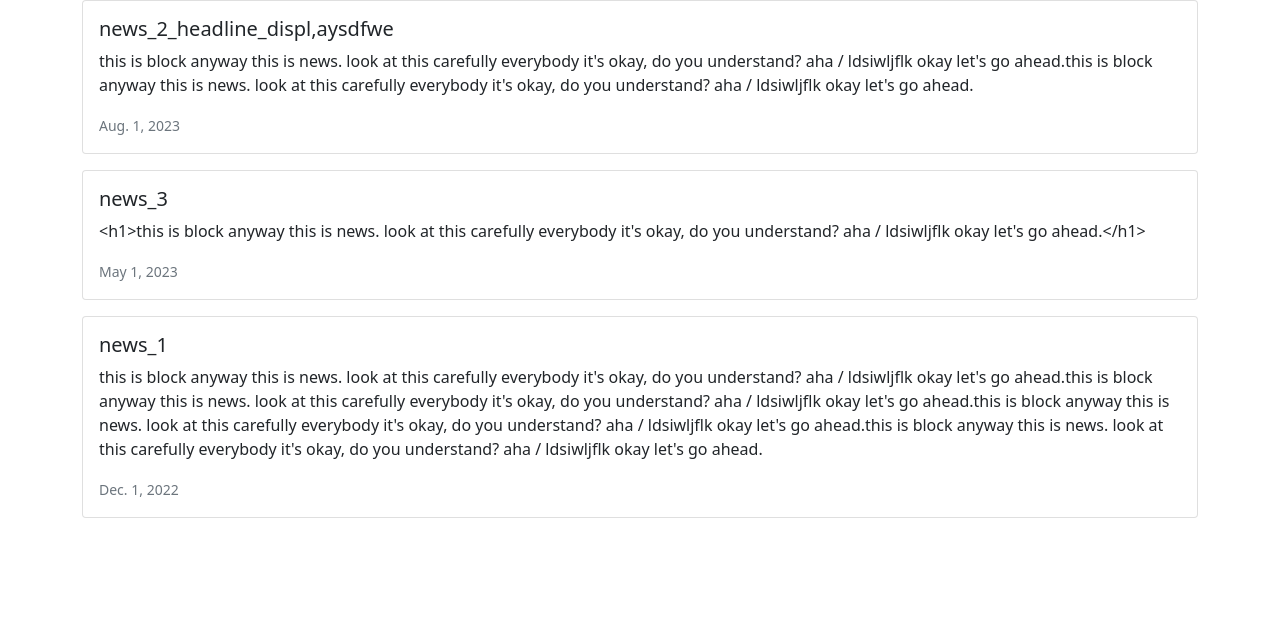
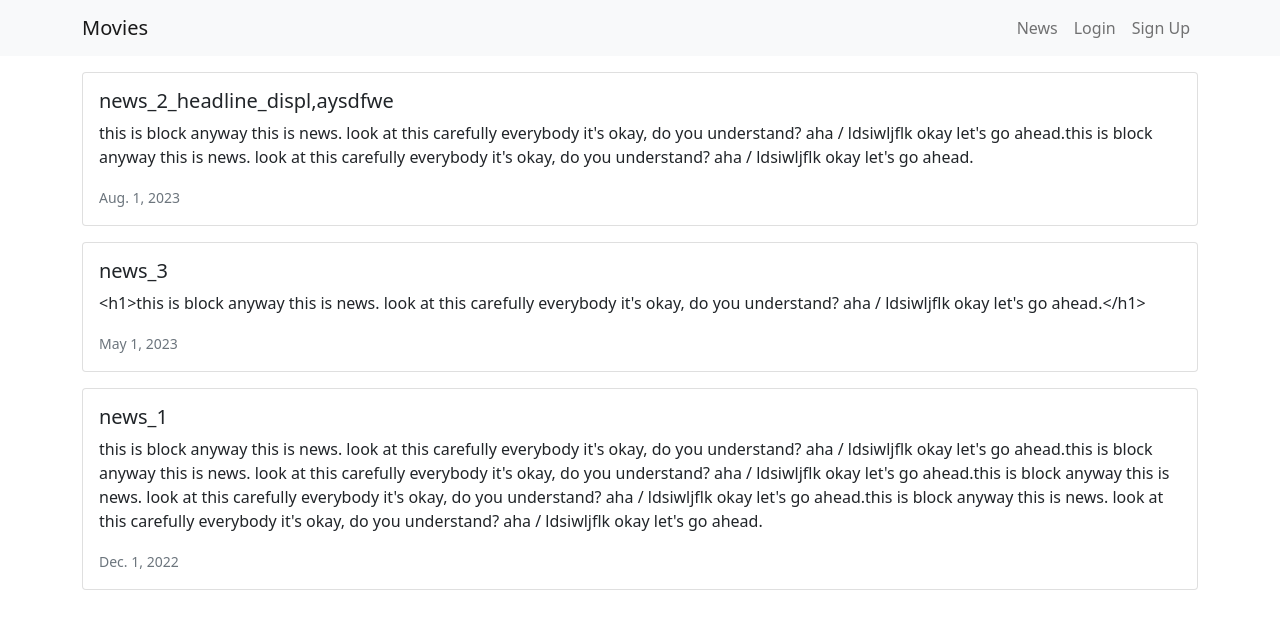
Before and after one commit to amandacharles556/Django_MovieReviews, a Django app: page /news/ in a window 1280 px wide. Shown: the top 629 px of the page. Run offline with Django 4.2, Linux system fonts and the light colour scheme; data comes from the database, SQL or seed files in the repository.

Commit message:
create moviereviews/templates/base.html, for movie/templates/home.html, news/templates/news.html

```diff
--- a/moviereviews/settings.py
+++ b/moviereviews/settings.py
@@ -57,7 +57,7 @@ ROOT_URLCONF = 'moviereviews.urls'
 TEMPLATES = [
     {
         'BACKEND': 'django.template.backends.django.DjangoTemplates',
-        'DIRS': [],
+        'DIRS': [os.path.join(BASE_DIR, 'moviereviews/templates')],
         'APP_DIRS': True,
         'OPTIONS': {
             'context_processors': [
--- /dev/null
+++ b/moviereviews/templates/base.html
@@ -0,0 +1,44 @@
+<!DOCTYPE html>
+
+<html>
+  <head>
+    <title>Movies App</title>
+    <link
+      href="https://cdn.jsdelivr.net/npm/bootstrap@5.1.1/dist/css/bootstrap.min.css"
+      rel="stylesheet"
+      crossorigin="anonymous"
+    />
+    <script
+      src="https://cdn.jsdelivr.net/npm/bootstrap@5.1.1/dist/js/bootstrap.bundle.min.js"
+      crossorigin="anonymous"
+    ></script>
+    <meta name="viewport" content="width=device-width, initial-scale=1" />
+  </head>
+
+  <body>
+    <nav class="navbar navbar-expand-lg navbar-light bg-light mb-3">
+      <div class="container">
+        <a class="navbar-brand" href="#">Movies</a>
+        <button
+          class="navbar-toggler"
+          type="button"
+          data-bs-toggle="collapse"
+          data-bs-target="#navbarNavAltMarkup"
+          aria-controls="navbarNavAltMarkup"
+          aria-expanded="false"
+          aria-label="Toggle navigation"
+        >
+          <span class="navbar-toggler-icon"></span>
+        </button>
+        <div class="collapse navbar-collapse" id="navbarNavAltMarkup">
+          <div class="navbar-nav ms-auto">
+            <a class="nav-link" href="#">News</a>
+            <a class="nav-link" href="#">Login</a>
+            <a class="nav-link" href="#">Sign Up</a>
+          </div>
+        </div>
+      </div>
+    </nav>
+    <div class="container">{% block content %} {% endblock content %}</div>
+  </body>
+</html>
--- a/news/templates/news.html
+++ b/news/templates/news.html
@@ -1,17 +1,4 @@
-<!DOCTYPE html>
-
-<html>
-  <head>
-    <title>Movies App</title>
-    <link
-      href="https://cdn.jsdelivr.net/npm/bootstrap@5.1.1/dist/css/bootstrap.min.css"
-      rel="stylesheet"
-      crossorigin="anonymous"
-    />
-  </head>
-  <body>
-    <div class="container">
-      {% for news in newss %}
+{% extends 'base.html' %} {% block content %} {% for news in newss %}
 <div class="card mb-3">
   <div class="row g-0">
     <div>
@@ -25,7 +12,4 @@
     </div>
   </div>
 </div>
-      {% endfor %}
-    </div>
-  </body>
-</html>
+{% endfor %} {% endblock content %}
```
Also changed, not shown: movie/templates/home.html (+2 -15 lines), README.md. Lines whose indentation alone changed are shown as unchanged.
